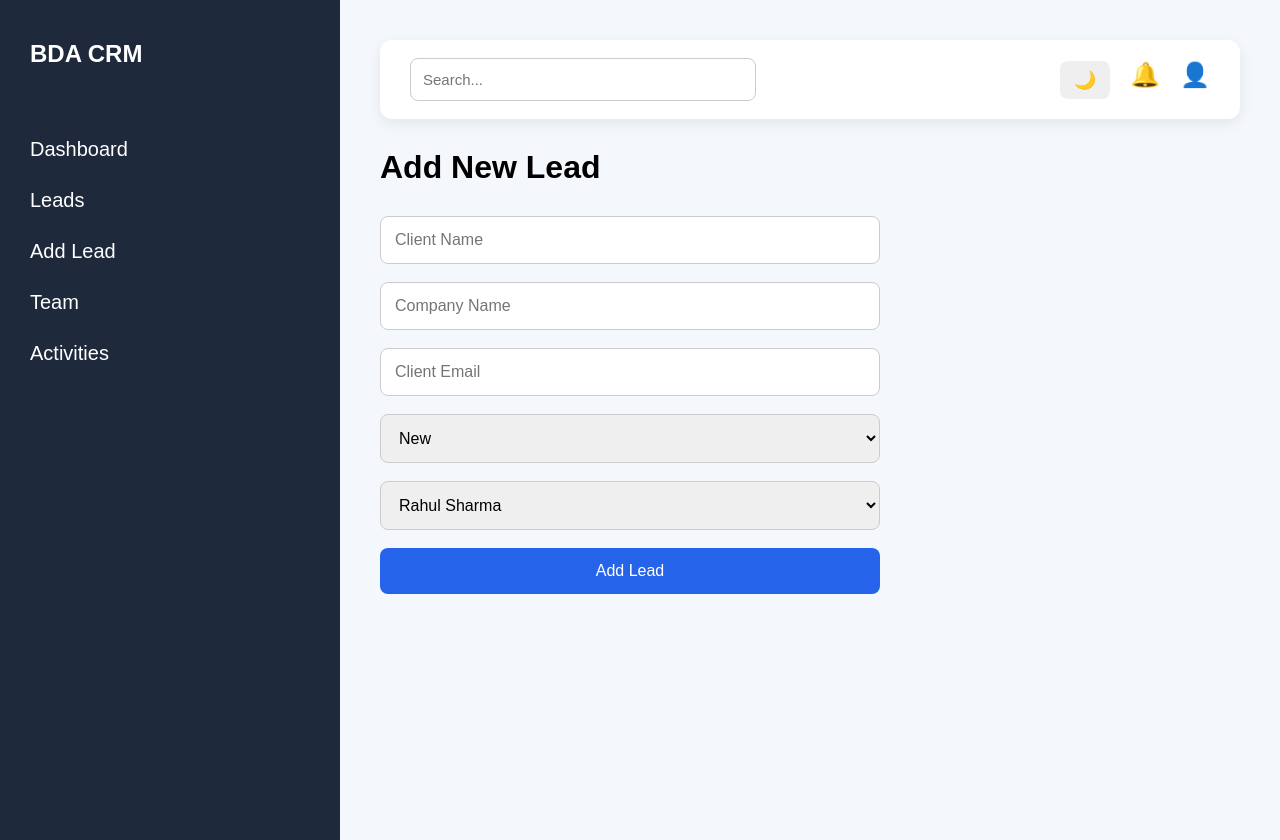
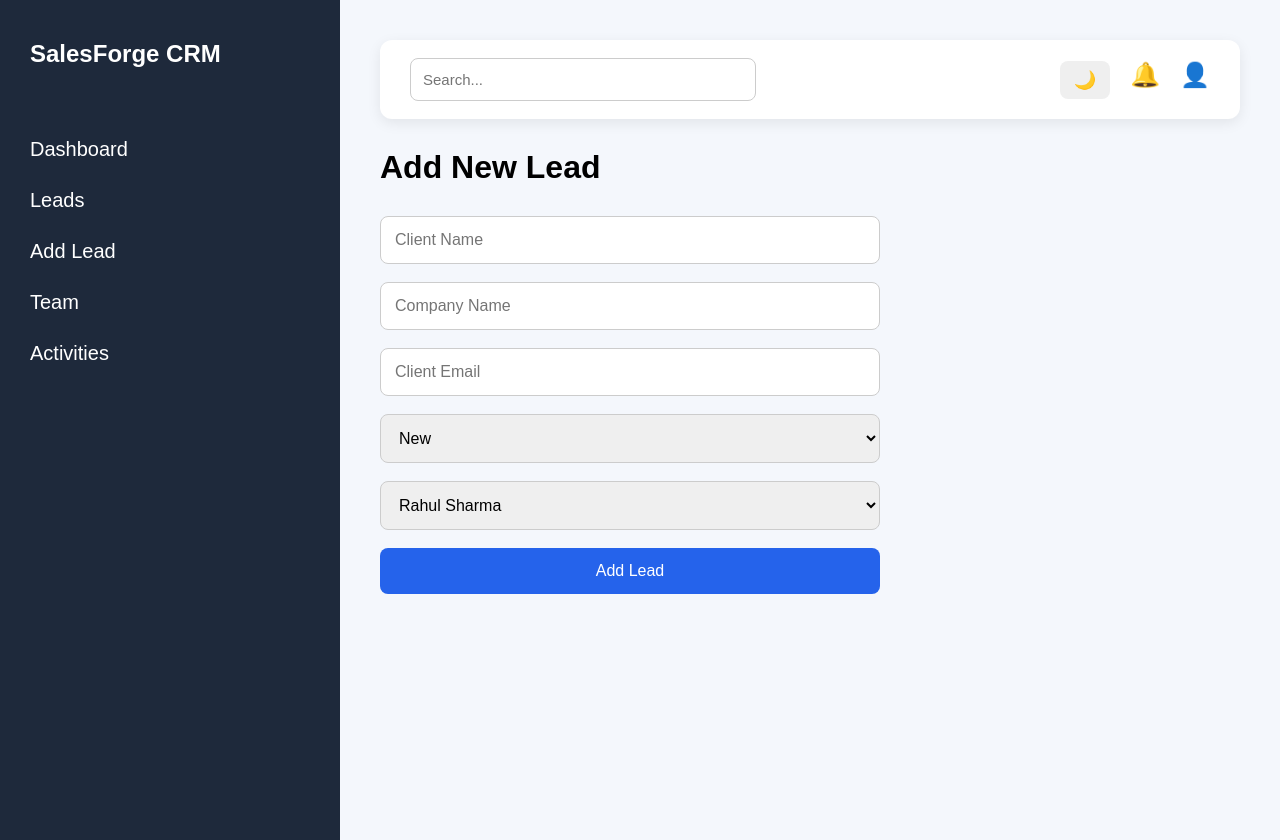
Before and after one commit to prani-dev2/crm, a React (Create React App) app in the folder frontend/: page /add-lead in a window 1280 px wide. Built offline with nearby package versions, Linux system fonts and the light colour scheme.

Commit message:
Updated branding

```diff
--- a/frontend/src/components/Sidebar.js
+++ b/frontend/src/components/Sidebar.js
@@ -6,7 +6,7 @@ function Sidebar() {
 
     <div className="sidebar">
 
-      <h2>BDA CRM</h2>
+      <h2>SalesForge CRM</h2>
 
       <ul>
 
```
